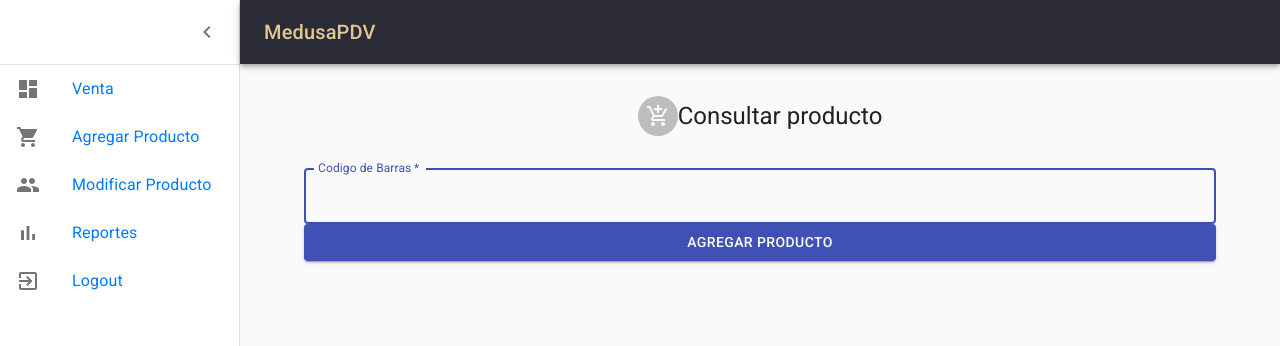
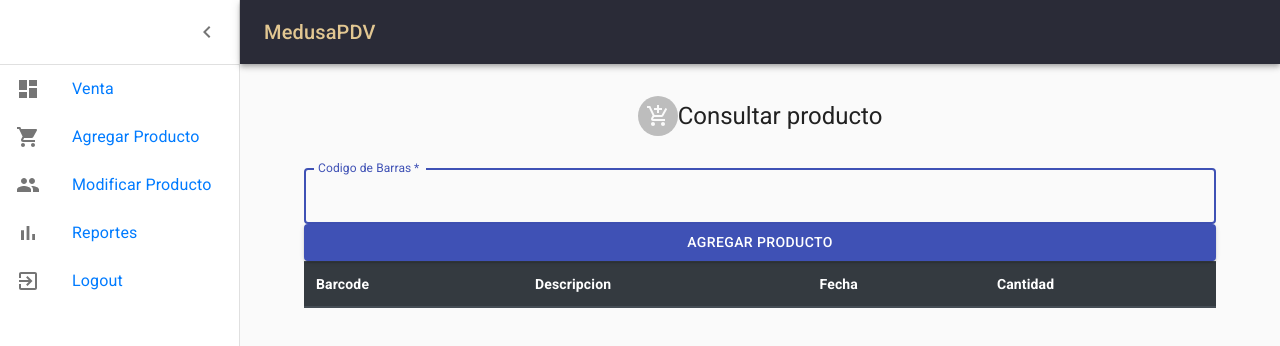
Before and after one commit to mkfuentes/medusa, a React (Create React App) app: page /edit in a window 1280 px wide. Shown: the top 346 px of the page. Built offline with nearby package versions, Linux system fonts and the light colour scheme.

Commit message:
medio pinta en la venta

```diff
--- a/src/components/GetWithCode.jsx
+++ b/src/components/GetWithCode.jsx
@@ -4,6 +4,9 @@ import { Component } from "react";
 import TextField from "@material-ui/core/TextField";
 import classes from "../assets/styles/MakeStyles";
 import Button from "@material-ui/core/Button";
+
+const data = []
+const dataClean = []
 
 export default class getWithCode extends Component {
   constructor(props) {
@@ -22,6 +25,7 @@ export default class getWithCode extends Component {
       barCode: e.target.value
     })
   }
+
   componentDidUpdate() {
     console.log(this.state.barCode)
   }
@@ -29,7 +33,15 @@ export default class getWithCode extends Component {
   async onClick() {
     const res = await axios.get(`http://localhost:8080/products/code/${this.state.barCode}`)
     this.setState({ product: res.data.data.code })
-    console.log(this.state.product);
+    data.push(res.data.data.code);
+    this.createTable()
+  }
+
+  createTable = () => {
+     for (let n = 0; n < data.length; n++) {
+       dataClean.push(data[n][0]);
+       n += 1;
+     }
   }
 
   render() {
@@ -54,6 +66,26 @@ export default class getWithCode extends Component {
         >
           Agregar Producto
         </Button>
+        <table class="table">
+          <thead class="thead-dark">
+            <tr>
+              <th scope="col">Barcode</th>
+              <th scope="col">Descripcion</th>
+              <th scope="col">Fecha</th>
+              <th scope="col">Cantidad</th>
+            </tr>
+          </thead>
+          <tbody>
+            {dataClean.map(sales => (
+              <tr>
+                <th>{sales.barCode}</th>
+                <td key={sales._id}>Temporal</td>
+                <td>{sales.fechaVenta}</td>
+                <td>{sales.cantidad}</td>
+              </tr>
+            ))}
+          </tbody>
+        </table>
       </div>
     );
   }
```
Lines whose indentation alone changed are shown as unchanged.
